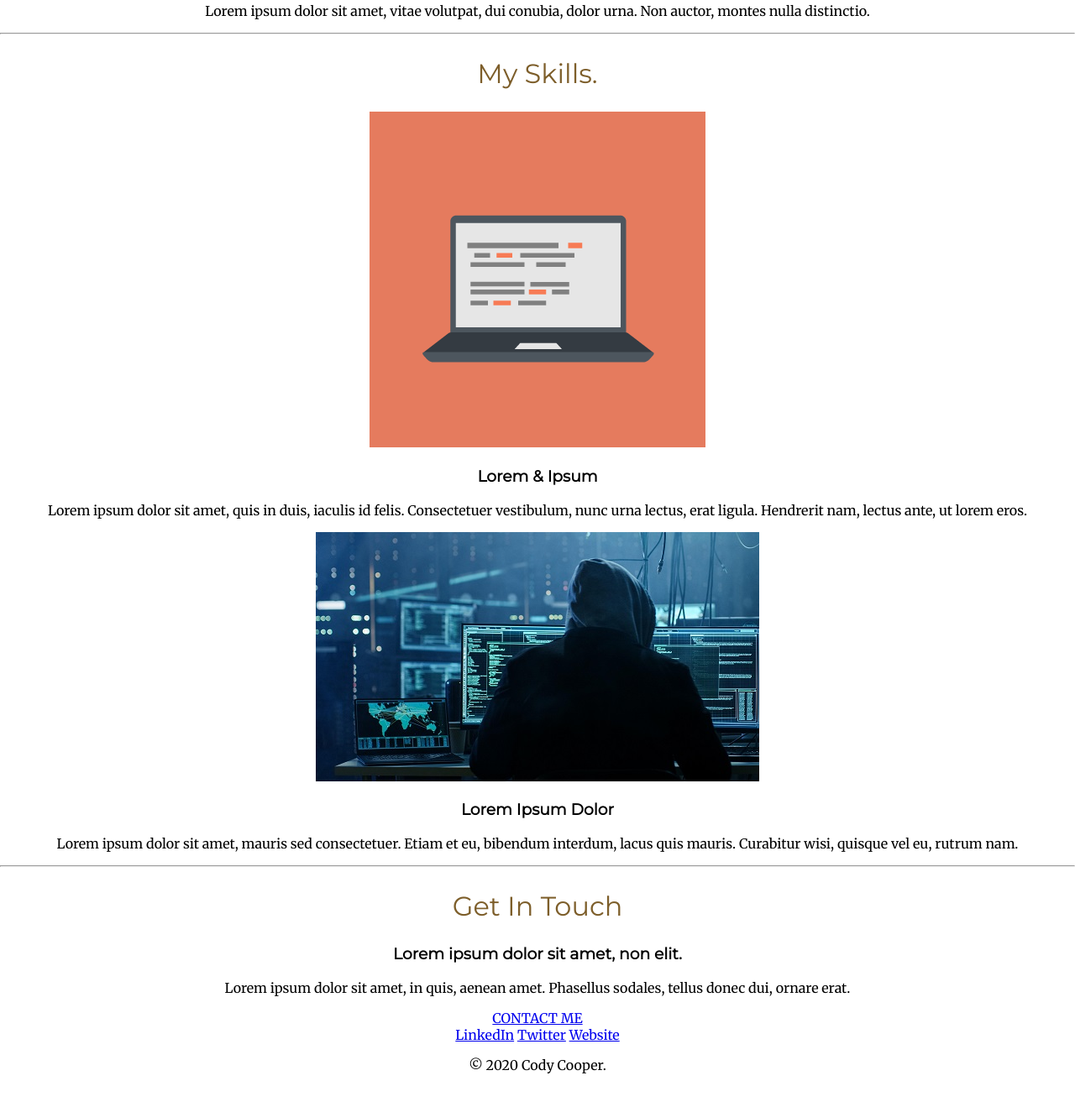
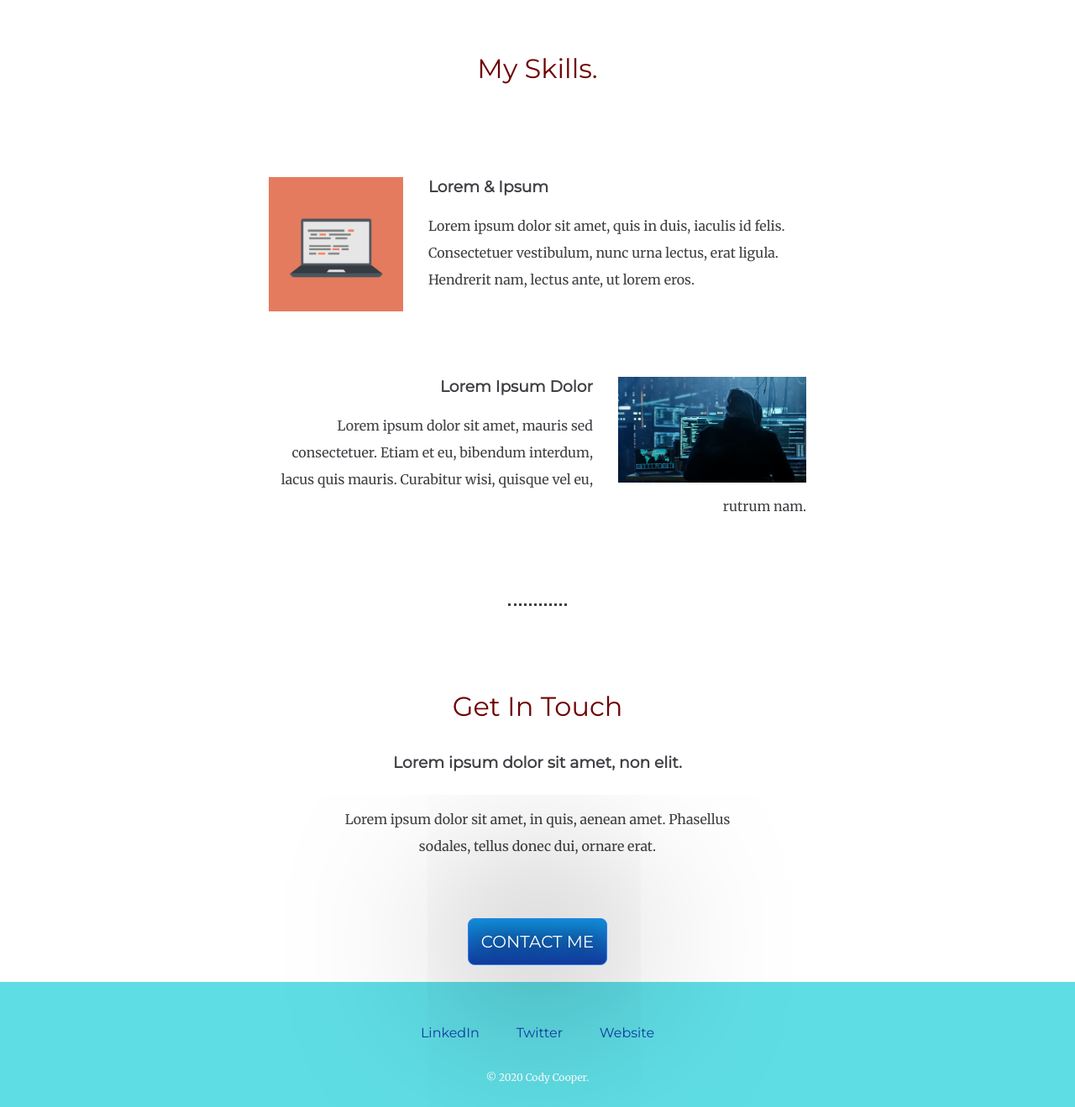
Before and after one commit to CCooper99/Learning, a plain HTML site: page Web Development/CSS - My Site/index.html in a window 1280 px wide. Shown: the part 1340-2659 px from the top of the page at 84% size. Before the commit the page ends 2635 px from the top, so only its background shows below. Drawn offline with Linux system fonts and the light colour scheme.

Commit message:
Finished CSS

```diff
--- a/Web Development/CSS - My Site/CSS/styles.css
+++ b/Web Development/CSS - My Site/CSS/styles.css
@@ -1,5 +1,6 @@
 body {
     margin: 0px;
+    color: #3f3f44;
     text-align: center;
     font-family: 'Merriweather', serif;
 }
@@ -7,19 +8,40 @@ h1 {
     font-size: 5.625rem;
     margin: 50px auto 0 auto;
     font-family: 'Sacramento', cursive;
-    color: #7d5e2a;
+    color: #6f0000;
 }
 h2 {
     font-family: 'Montserrat', sans-serif;
     font-size: 2rem;
-    color: #7d5e2a;
+    color: #6f0000;
     font-weight: normal;
+    padding-bottom: 10px;
 }
 h3 {
     font-family: 'Montserrat', sans-serif;
 }
+p {
+    line-height: 2;
+}
+hr {
+    border: dotted;
+    color: #EAF6F6 6px;
+    border-bottom: none;
+    width: 5%;
+    margin: 100px auto;
+
+}
+a {
+    color: #113B9E;
+    font-family: 'Montserrat', sans-serif;
+    margin: 10px 20px;
+    text-decoration: none;
+}
+a:hover {
+    color: #118BD4;
+}
 .top-container {
-    background-color: #d1f5d3;
+    background-color: #5fdde5;
     position: relative;
     padding-top: 100px;
 }
@@ -27,15 +49,94 @@ h3 {
 
 }
 .bottom-container {
-
+    background-color: #5fdde5;
+    padding: 50px 0 20px;
+}
+.intro {
+    width: 30%;
+    margin: auto;
+    padding-bottom: 30px;
+}
+.contact-message {
+    width: 40%;
+    margin: 40px auto 60px;
+}
+.copyright {
+    color: #f9f9f9;
+    font-size: 0.75rem;
+    padding: 20px 0px;
+}
+.skill-row-top {
+    width: 50%;
+    margin: 100px auto 100px auto;
+    text-align: left;
+}
+.skill-row-bottom {
+    width: 50%;
+    margin: 100px auto 100px auto;
+    text-align: right;
 }
 .top-cloud {
     position: absolute;
-    right: 600px;
+    right: 525px;
     top: 50px;
 }
 .bottom-cloud {
     position: absolute;
-    left: 300;
+    padding-right: 200px;
     bottom: 300px;
 }
+.cody-img {
+    width: 15%;
+    margin-top: 30px;
+}
+.computer-img {
+    width: 25%;
+    float: left;
+    margin-right: 30px;
+}
+.hacker-img {
+    width: 35%;
+    float: right;
+    margin-left: 30px;
+}
+.btn {
+    background: #118BD4;
+    background-image: -webkit-linear-gradient(top, #118BD4, #113B9E);
+    background-image: -moz-linear-gradient(top, #118BD4, #113B9E);
+    background-image: -ms-linear-gradient(top, #118BD4, #113B9E);
+    background-image: -o-linear-gradient(top, #118BD4, #113B9E);
+    background-image: linear-gradient(to bottom, #118BD4, #113B9E);
+    -webkit-border-radius: 8px;
+    -moz-border-radius: 8px;
+    border-radius: 8px;
+    color: #FFFFFF;
+    font-family: 'Montserrat', sans-serif;
+    font-size: 20px;
+    font-weight: 100;
+    padding: 15px;
+    box-shadow: 1px 1px 10px 0px #000000;
+    -webkit-box-shadow: 1px 1px 210px 0px #000000;
+    -moz-box-shadow: 1px 1px 10px 0px #000000;
+    text-shadow: 1px 1px 20px #000000;
+    border: solid #337FED 1px;
+    text-decoration: none;
+    display: inline-block;
+    cursor: pointer;
+    text-align: center;
+    margin-bottom: 20px;
+ }
+
+ .btn:hover {
+    border: solid #337FED 1px;
+    background: #30E3CB;
+    background-image: -webkit-linear-gradient(top, #30E3CB, #2BC4AD);
+    background-image: -moz-linear-gradient(top, #30E3CB, #2BC4AD);
+    background-image: -ms-linear-gradient(top, #30E3CB, #2BC4AD);
+    background-image: -o-linear-gradient(top, #30E3CB, #2BC4AD);
+    background-image: linear-gradient(to bottom, #30E3CB, #2BC4AD);
+    -webkit-border-radius: 20px;
+    -moz-border-radius: 20px;
+    border-radius: 20px;
+    text-decoration: none;
+ }
--- a/Web Development/CSS - My Site/index.html
+++ b/Web Development/CSS - My Site/index.html
@@ -21,29 +21,29 @@
 
     <div class="middle-container">
         <div class="profile">
-          <img src="Images/cartooncody.jpg" alt="me">
+          <img class="cody-img" src="Images/cartooncody.jpg" alt="me">
           <h2>Hello.</h2>
-          <p>Lorem ipsum dolor sit amet, vitae volutpat, dui conubia, dolor urna. Non auctor, montes nulla distinctio.</p>
+          <p class="intro">Lorem ipsum dolor sit amet, vitae volutpat, dui conubia, dolor urna. Non auctor, montes nulla distinctio.</p>
         </div>
         <hr>
         <div class="skills">
           <h2>My Skills.</h2>
-          <div class="skill-row">
-            <img class="" src="Images/computer.png" alt="">
+          <div class="skill-row-top">
+            <img class="computer-img" src="Images/computer.png" alt="">
             <h3>Lorem & Ipsum</h3>
-            <p>Lorem ipsum dolor sit amet, quis in duis, iaculis id felis. Consectetuer vestibulum, nunc urna lectus, erat ligula. Hendrerit nam, lectus ante, ut lorem eros.</p>
+            <p class="skill1-description">Lorem ipsum dolor sit amet, quis in duis, iaculis id felis. Consectetuer vestibulum, nunc urna lectus, erat ligula. Hendrerit nam, lectus ante, ut lorem eros.</p>
           </div>
-          <div class="skill-row">
-            <img class="" src="Images/hacker.jpg" alt="">
+          <div class="skill-row-bottom">
+            <img class="hacker-img" src="Images/hacker.jpg" alt="">
             <h3>Lorem Ipsum Dolor</h3>
-            <p>Lorem ipsum dolor sit amet, mauris sed consectetuer. Etiam et eu, bibendum interdum, lacus quis mauris. Curabitur wisi, quisque vel eu, rutrum nam.</p>
+            <p class="skill2-description">Lorem ipsum dolor sit amet, mauris sed consectetuer. Etiam et eu, bibendum interdum, lacus quis mauris. Curabitur wisi, quisque vel eu, rutrum nam.</p>
           </div>
         </div>
         <hr>
         <div class="contact-me">
           <h2>Get In Touch</h2>
           <h3>Lorem ipsum dolor sit amet, non elit.</h3>
-          <p>Lorem ipsum dolor sit amet, in quis, aenean amet. Phasellus sodales, tellus donec dui, ornare erat.</p>
+          <p class="contact-message">Lorem ipsum dolor sit amet, in quis, aenean amet. Phasellus sodales, tellus donec dui, ornare erat.</p>
           <a class="btn" href="mailto:name@email.com">CONTACT ME</a>
         </div>
       </div>
@@ -52,7 +52,7 @@
         <a class="footer-link" href="https://www.linkedin.com/">LinkedIn</a>
         <a class="footer-link" href="https://twitter.com/">Twitter</a>
         <a class="footer-link" href="https://www.appbrewery.co/">Website</a>
-        <p>© 2020 Cody Cooper.</p>
+        <p class="copyright">© 2020 Cody Cooper.</p>
       </div>
 </body>
 </html>
```
